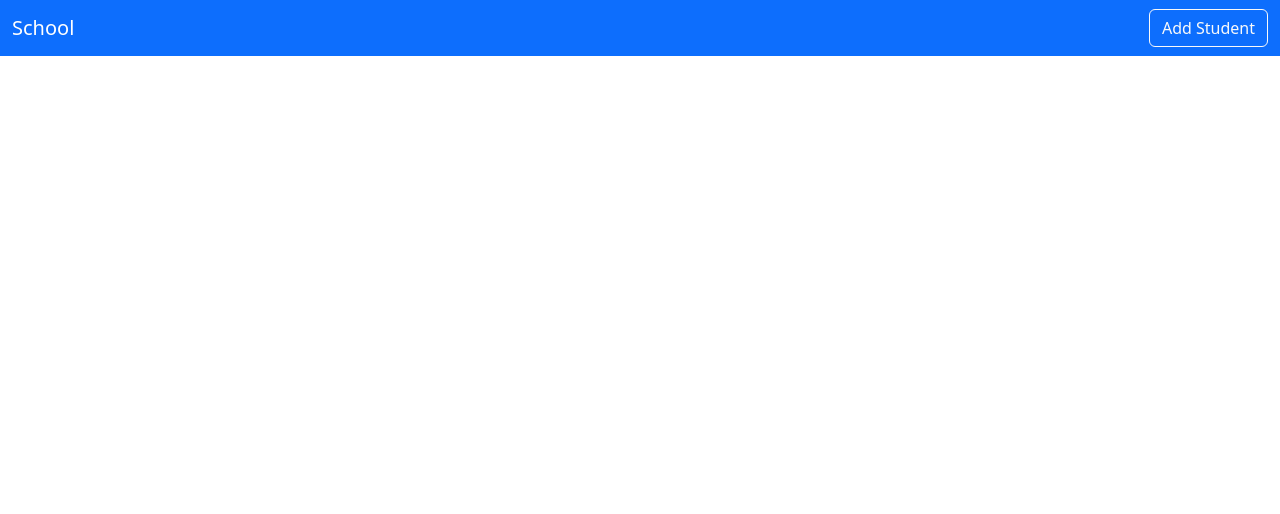
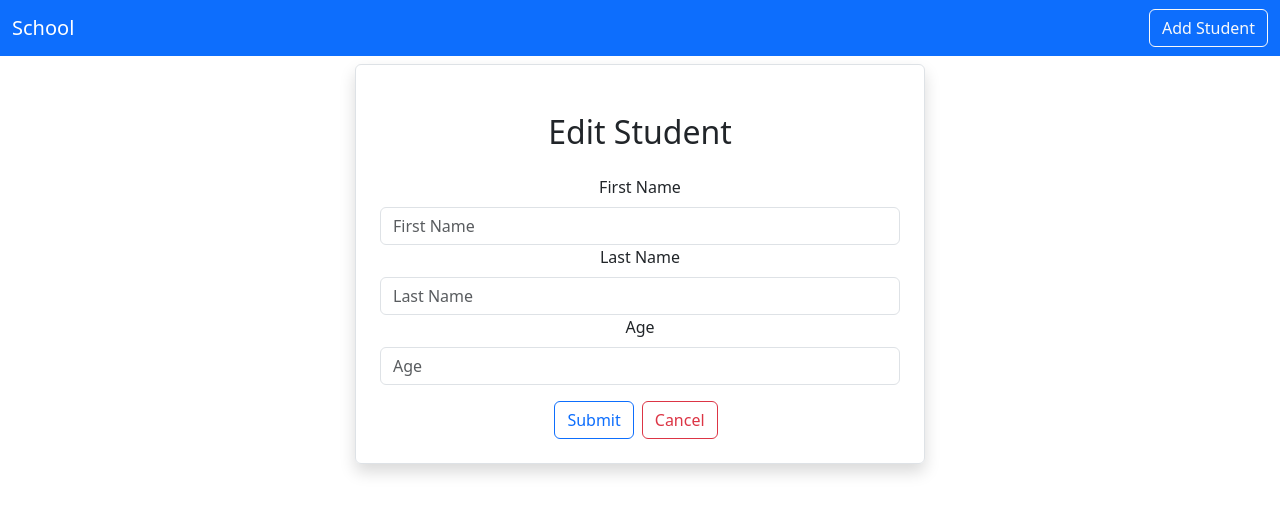
Before and after one commit to AmlanAlok/client-polo-react, a React (Create React App) app: page /editstudent/1 in a window 1280 px wide. Before the commit this address had no page. Shown: the top 514 px of the page. Built offline with nearby package versions, Linux system fonts and the light colour scheme; no server answers.

Commit message:
Edit User functionality done

```diff
--- a/src/App.js
+++ b/src/App.js
@@ -4,6 +4,7 @@ import Navbar from './layout/Navbar';
 import Home from './pages/Home';
 import { BrowserRouter as Router, Route, Routes } from 'react-router-dom';
 import AddStudent from './students/AddStudent';
+import EditStudent from './students/EditStudent';
 
 function App() {
   return (
@@ -14,6 +15,7 @@ function App() {
         <Routes>
           <Route exact path="/" element={<Home/>} />
           <Route exact path="/addstudent" element={<AddStudent/>} />
+          <Route exact path="/editstudent/:id" element={<EditStudent/>} />
         </Routes>
       </Router>
 
--- a/src/pages/Home.js
+++ b/src/pages/Home.js
@@ -1,5 +1,6 @@
 import React, { useEffect, useState } from 'react'
 import axios from 'axios'
+import { Link } from 'react-router-dom'
 
 export default function Home() {
 
@@ -39,7 +40,7 @@ export default function Home() {
                                     <td>{student.age}</td>
                                     <td>
                                         <button className="btn btn-primary mx-2">View</button>
-                                        <button className="btn btn-outline-primary mx-2">Edit</button>
+                                        <Link className="btn btn-outline-primary mx-2" to={`/editstudent/${student.id}`}>Edit</Link>
                                         <button className="btn btn-danger mx-2">Delete</button>
                                     </td>
                                 </tr>
--- a/src/students/EditStudent.js
+++ b/src/students/EditStudent.js
@@ -0,0 +1,68 @@
+import axios from 'axios'
+import React, { useEffect, useState } from 'react'
+import { Link, useNavigate, useParams } from 'react-router-dom'
+
+export default function EditStudent() {
+
+  let navigate = useNavigate()
+  const {id} = useParams()
+
+  useEffect(() => {
+    loadStudent()
+  }, [])
+
+  const [student, setStudent] = useState({
+    firstName: '',
+    lastName: '',
+    age: ''
+  })
+
+  const { firstName, lastName, age } = student
+
+  const onInputChange = (e) => {
+    setStudent({ ...student, [e.target.name]: e.target.value })
+  }
+
+  const onSubmit = async (e) => {
+    e.preventDefault()
+    await axios.put(`http://localhost:8080/student/${id}`, student)
+    navigate('/')
+  }
+
+  const loadStudent  = async (e) => {
+    const result = await axios.get(`http://localhost:8080/student/getById/${id}`)
+    setStudent(result.data)
+  }
+
+  return (
+    <div className='container'>
+      <div className='row'>
+        <div className='col-md-6 offset-md-3 border rounded p-4 mt-2 shadow'>
+          <h2 className='text-center m-4'>Edit Student</h2>
+
+          <form onSubmit = {(e) => onSubmit(e)}>
+
+            <div className='mb-3'>
+
+              <label htmlFor='firstName' className='form-label'>First Name</label>
+              <input type={"text"} className='form-control' placeholder='First Name' name='firstName'
+                value={firstName} onChange={(e) => onInputChange(e)} />
+
+              <label htmlFor='lastName' className='form-label'>Last Name</label>
+              <input type={"text"} className='form-control' placeholder='Last Name' name='lastName'
+                value={lastName} onChange={(e) => onInputChange(e)} />
+
+              <label htmlFor='age' className='form-label'>Age</label>
+              <input type={"text"} className='form-control' placeholder='Age' name='age'
+                value={age} onChange={(e) => onInputChange(e)} />
+
+            </div>
+
+            <button type='submit' className='btn btn-outline-primary'>Submit</button>
+            <Link className='btn btn-outline-danger mx-2' to='/'>Cancel</Link>
+          </form>
+        </div>
+      </div>
+    </div>
+  )
+}
```
